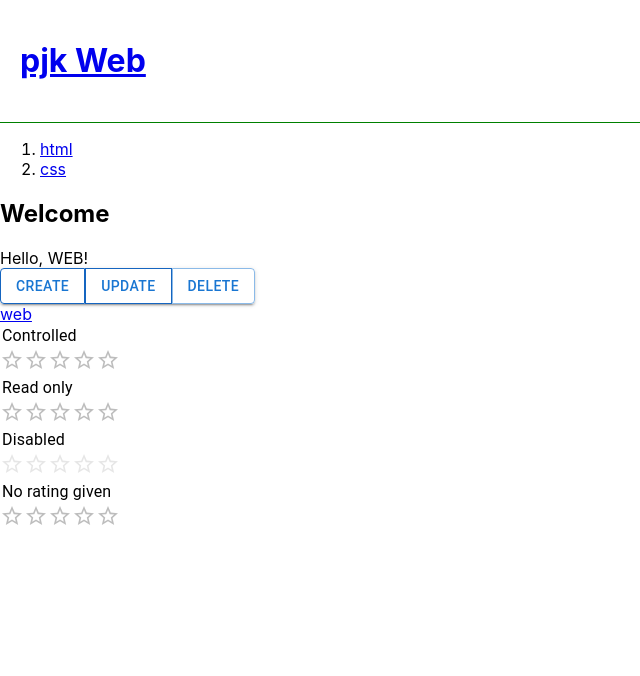
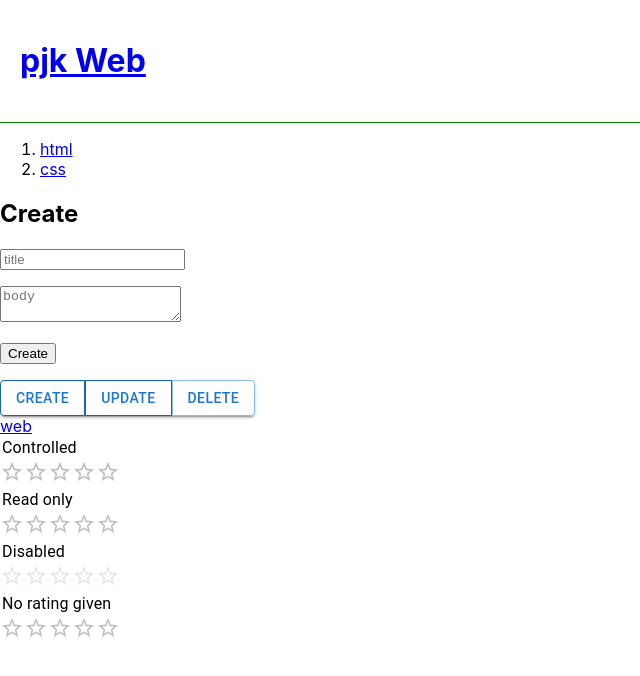
Before and after one commit to WinterKwon/2022-06-06, a React (Create React App) app: page / in a window 1280 px wide. Both pictures are taken after a click on the button "CREATE". Shown: the top 676 px of the page, without its empty margins (0-640 px from the left). Built offline with nearby package versions, Linux system fonts and the light colour scheme.

Commit message:
create 컴포넌트로 content 관리

```diff
--- a/src/App.js
+++ b/src/App.js
@@ -60,7 +60,25 @@ function createHandler (){
   alert("create clicked")
 }
 
+function Create (props){
+  return (
+  <article>
+    <h2>Create</h2>
+    <form onSubmit={(evt)=>{
 
+        evt.preventDefault();
+        const title = evt.target.title.value;
+        const body = evt.target.body.value;
+        console.log('from create: ', title, body);
+        props.onCreate(title, body);
+        }}>
+      <p><input type="text" name = "title" placeholder="title"></input></p>
+      <p><textarea name = "body" placeholder='body'></textarea></p>
+      <p><input type = "submit" value="Create"></input></p>
+    </form>
+  </article>
+  );
+}
 
 function App() {
   console.log('useState:',useState('a'));
@@ -78,7 +96,13 @@ function App() {
   if(mode === 'Welcome') {
     content = <Article title = "Welcome" body = "Hello, WEB!"></Article>
   } else if (mode ==='READ'){
-      content = <Article title = "READ" body = "Hello, WEB!"></Article>
+      content = <Article title = "READ" body = "Hello, WEB2!"></Article>
+  } else if(mode === 'CREATE'){
+    content = <Create onCreate = {(title, body)=>{
+      alert('oncreate : ', title)
+
+    }} />
+
   }
   return (
     <div className="App">
@@ -87,7 +111,7 @@ function App() {
        {content}
        {/* <Button variant = "outlined"> Create </Button> */}
        <ButtonGroup variant = "contained">
-       <Button variant = "outlined" onClick = {createHandler}> Create </Button>
+       <Button variant = "outlined" onClick = {()=>{setMode('CREATE')}}> Create </Button>
        <Button variant = "outlined"> Update </Button>
        <Button variant = "outlined"> Delete </Button>
           </ButtonGroup>
```
